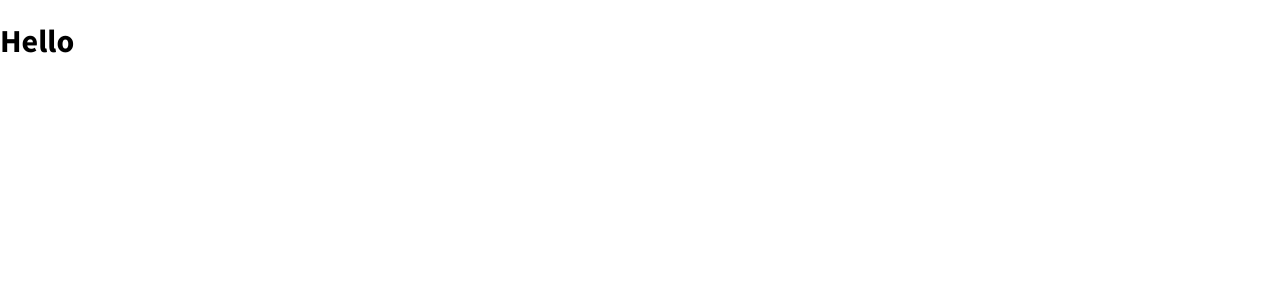
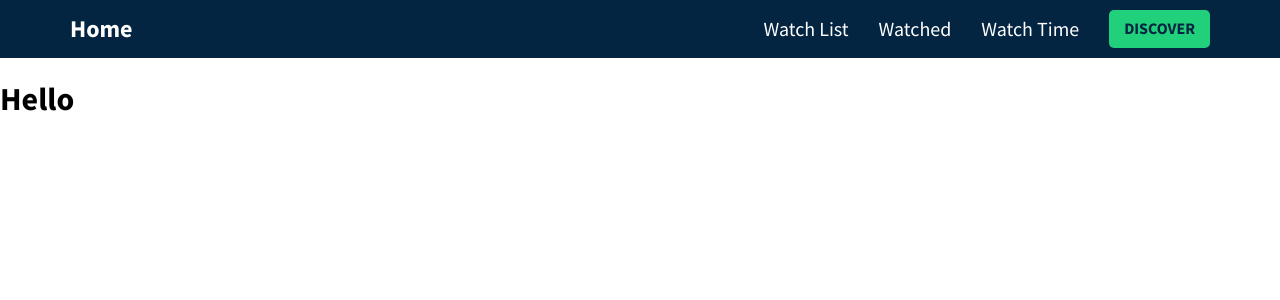
Before and after one commit to InosRahul/movie-shows-tracker, a React (Create React App) app: page / in a window 1280 px wide. Shown: the top 300 px of the page. Built offline with nearby package versions, Linux system fonts and the light colour scheme.

Commit message:
add: header component

```diff
--- a/src/App.js
+++ b/src/App.js
@@ -1,10 +1,15 @@
 import './App.css';
-
+import { BrowserRouter as Router, Route, Routes } from 'react-router-dom';
+import { Header } from './components';
 const App = () => {
   return (
-    <div className="App">
-      <h1>Hello</h1>
-    </div>
+    <Router>
+      <Header />
+      {/* <Routes></Routes> */}
+      <div className="App">
+        <h1>Hello</h1>
+      </div>
+    </Router>
   );
 };
 
--- /dev/null
+++ b/src/components/Header/Header.js
@@ -0,0 +1,36 @@
+import React from 'react';
+import { Link } from 'react-router-dom';
+
+export const Header = () => {
+  return (
+    <header>
+      <div className="container">
+        <div className="inner-content">
+          <div className="brand">
+            <Link to="/">Home</Link>
+          </div>
+
+          <ul className="nav-links">
+            <li>
+              <Link to="/watchlist">Watch List</Link>
+            </li>
+
+            <li>
+              <Link to="/watched">Watched</Link>
+            </li>
+
+            <li>
+              <Link to="/watchtime">Watch Time</Link>
+            </li>
+
+            <li>
+              <Link to="/discover" className="btn btn-main">
+                Discover
+              </Link>
+            </li>
+          </ul>
+        </div>
+      </div>
+    </header>
+  );
+};
--- /dev/null
+++ b/src/components/Header/index.js
@@ -0,0 +1 @@
+export * from './Header';
--- /dev/null
+++ b/src/components/index.js
@@ -0,0 +1 @@
+export * from './Header';
```
